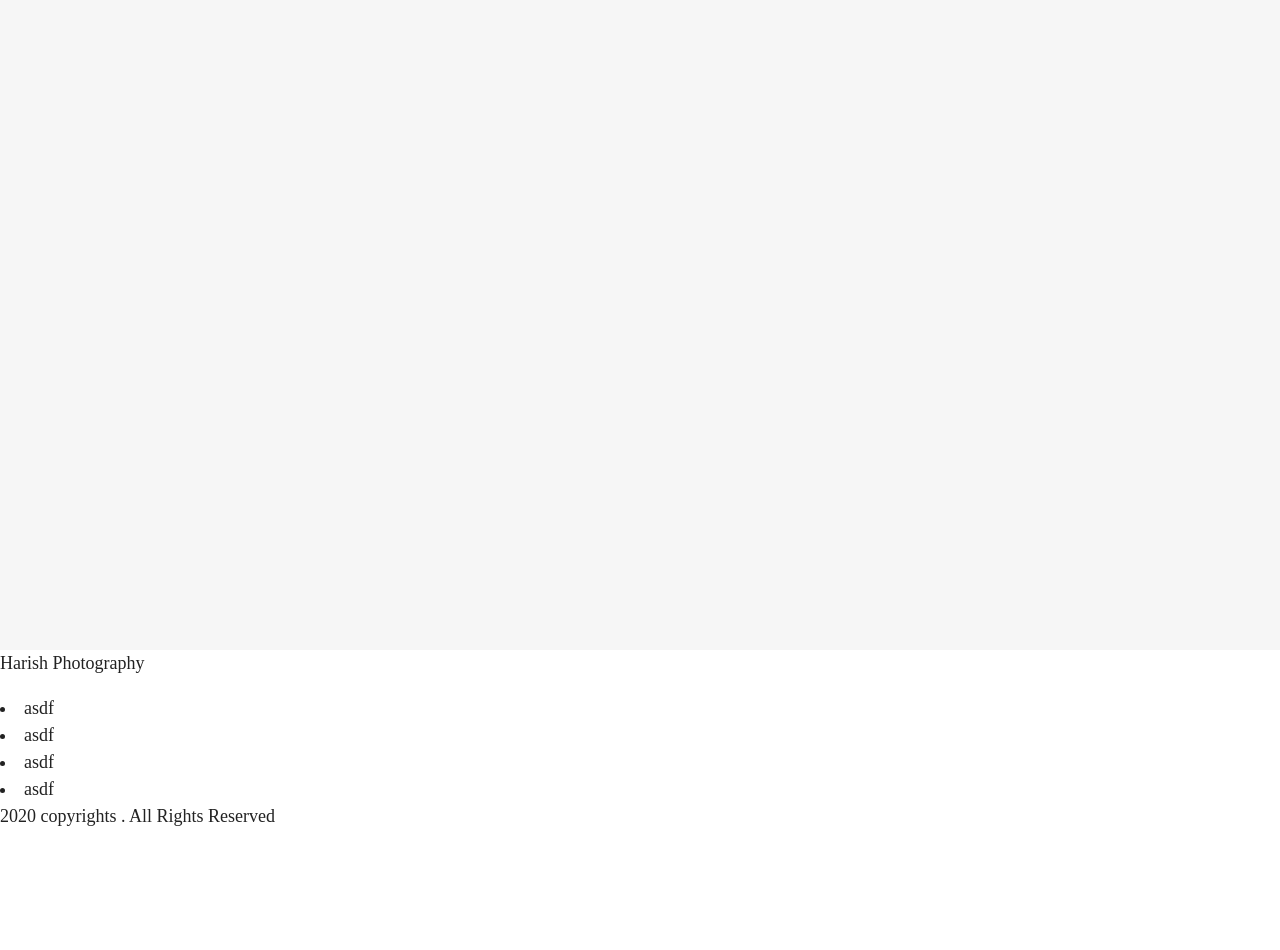
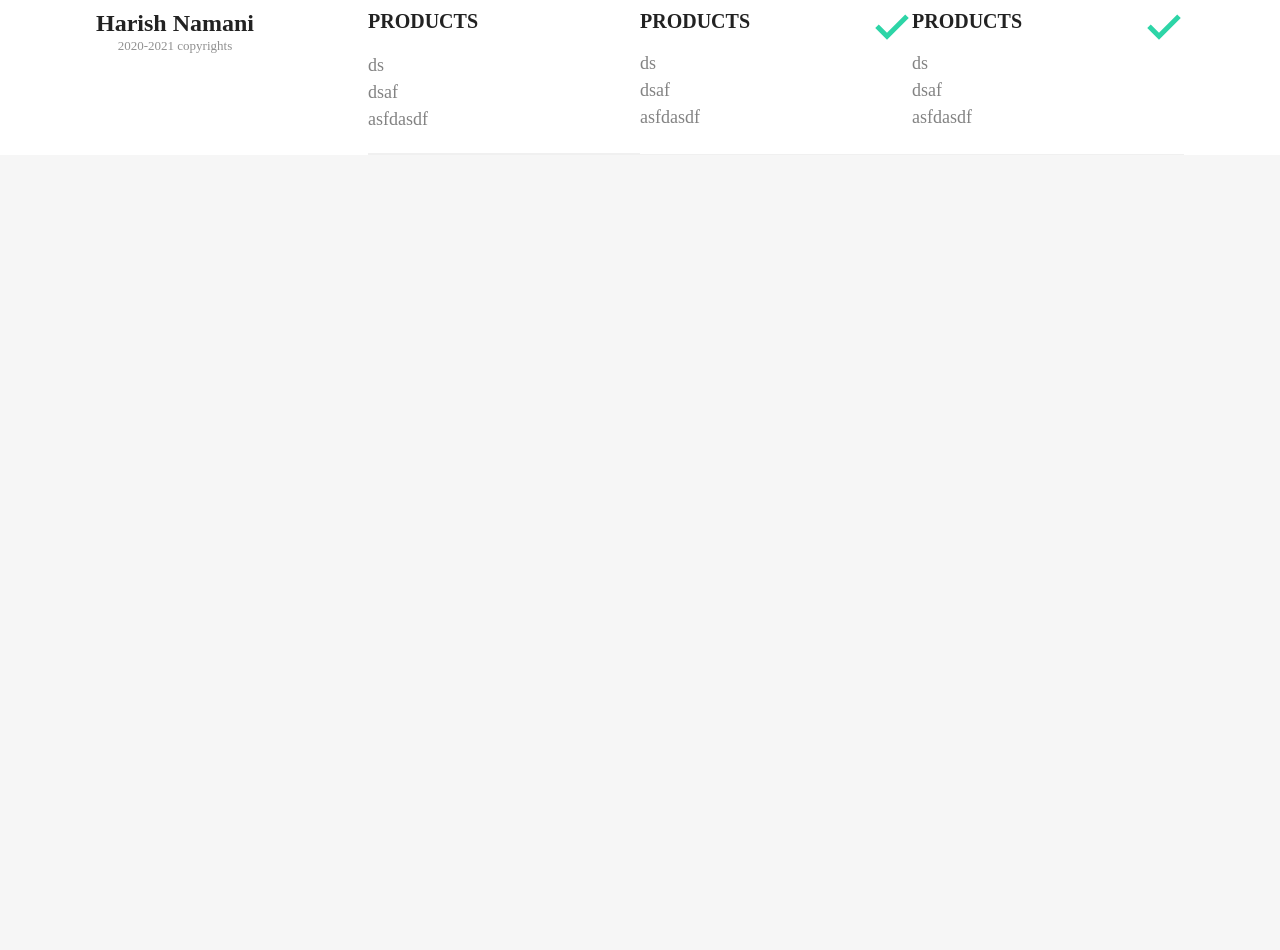
Before and after one commit to namaninaresh/photographyTemplate, a plain HTML site: page index.html in a window 1280 px wide. After the commit the page ends 800 px from the top, so only its background shows below. Drawn offline with Linux system fonts and the light colour scheme.

Commit message:
redefinied footer

```diff
--- a/index.html
+++ b/index.html
@@ -1,44 +1,64 @@
 <!DOCTYPE html>
 <html lang="en">
-<head>
-    <meta charset="UTF-8">
-    <meta name="viewport" content="width=device-width, initial-scale=1.0">
+  <head>
+    <meta charset="UTF-8" />
+    <meta name="viewport" content="width=device-width, initial-scale=1.0" />
     <title>Photography Template</title>
 
-    <link rel="stylesheet" href="styles/styles.css">
+    <link rel="stylesheet" href="styles/styles.css" />
+  </head>
 
-</head>
-<body>
-    <div style="height: 650px;">
+  <body>
+    <footer class="footer">
+      <div class="container grid grid--1x4">
+        <section class="collapsible footer__section">
+          <header class="collapsible__header">
+            <h3 class="collapsible__heading">Products</h3>
+          </header>
+          <div class="collapsible__content footer__section">
+            <ul>
+              <li>ds</li>
+              <li>dsaf</li>
+              <li>asfdasdf</li>
+            </ul>
+          </div>
+        </section>
+        <section class="collapsible footer__section">
+          <header class="collapsible__header">
+            <h3 class="collapsible__heading">Products</h3>
+            <svg class="icon icon--primary">
+              <use xlink:href="images/sprite.svg#line"></use>
+            </svg>
+          </header>
+          <div class="collapsible__content">
+            <ul>
+              <li>ds</li>
+              <li>dsaf</li>
+              <li>asfdasdf</li>
+            </ul>
+          </div>
+        </section>
+        <section class="collapsible footer__section">
+          <header class="collapsible__header">
+            <h3 class="collapsible__heading">Products</h3>
+            <svg class="icon icon--primary">
+              <use xlink:href="images/sprite.svg#line"></use>
+            </svg>
+          </header>
+          <div class="collapsible__content">
+            <ul>
+              <li>ds</li>
+              <li>dsaf</li>
+              <li>asfdasdf</li>
+            </ul>
+          </div>
+        </section>
 
-    </div>
-    <footer class="footer">
-        <div>
-            <div>
-                <p>Harish Photography</p>
-            </div>
-            <div>
-                <li>
-                    asdf
-                </li>
-                <li>
-                    asdf
-                </li>
-                <li>
-                    asdf
-                </li>
-                <li>
-                    asdf
-                </li>
-            </div>
-        </div>
-
-        <div>
-            <p>2020 copyrights . All Rights Reserved</p>
-        </div>
+        <section class="footer__brand">
+          <h3>Harish Namani</h3>
+          <p>2020-2021 copyrights</p>
+        </section>
+      </div>
     </footer>
-
-
-
-</body>
+  </body>
 </html>
--- a/styles/styles.css
+++ b/styles/styles.css
@@ -20,6 +20,7 @@
 /* Typography */
 html {
   font-size: 62.5%;
+  scroll-behavior: smooth;
 }
 body {
   color: var(--color--black);
@@ -263,6 +264,13 @@ a {
 /* ICons */
 
 .icon {
+  width: 40px;
+  height: 40px;
+}
+
+.icon--small {
+  width: 30px;
+  height: 30px;
 }
 
 .icon--white {
@@ -339,8 +347,101 @@ a {
   }
 }
 
+
+/* collapsible */
+.collapsible__header {
+  display: flex;
+  justify-content: space-between;
+}
+
+.collapsible__heading {
+  margin-top: 0;
+  font-size: 3rem;
+  text-transform: uppercase;
+}
+
+.collapsible__chevron {
+  transform: rotate(-90deg);
+  transition: transform 0.3s;
+}
+
+.collapsible__content {
+padding-bottom: 2rem;
+  transition: all 0.3s;
+}
+
+.collapsible--expanded .collapsible__chevron {
+  transform: rotate(0);
+}
+
 /* footer*/
 .footer {
-  min-height: 30rem;
   background: var(--color--white);
+
 }
+
+.footer .collapsible__heading
+{
+  font-size:2rem;
+}
+
+.footer li {
+  list-style: none;
+  color: rgb(131, 131, 131);
+  font-size: 1.8rem;
+
+}
+
+.footer li:hover
+{
+  color:var(--color--heading);
+}
+.footer ul{
+  padding:0;
+  margin: 0;
+}
+
+.footer__section
+{
+  border-bottom: 1px solid #f0f0f0;
+  padding-top: 1rem;
+}
+
+.footer__brand
+{
+  justify-self: center;
+  text-align: center;
+}
+
+.footer__brand p
+{
+  color: var(--color--black);
+  opacity: .5;
+  font-size: 1.3rem;
+}
+
+
+@media screen and (min-width:768px)
+{
+  .grid--1x4
+  {
+    grid-template-columns: repeat(auto-fit, minmax(10rem, 1fr));
+  }
+  .footer__brand
+  {
+    order:-1;
+
+    padding: 1rem 0;
+    justify-self: flex-start;
+  }
+  .footer__brand h3
+  {
+    margin: 0;
+  }
+
+  .footer .collapsible__chevron
+  {
+    opacity: 0;
+  }
+
+}
```
